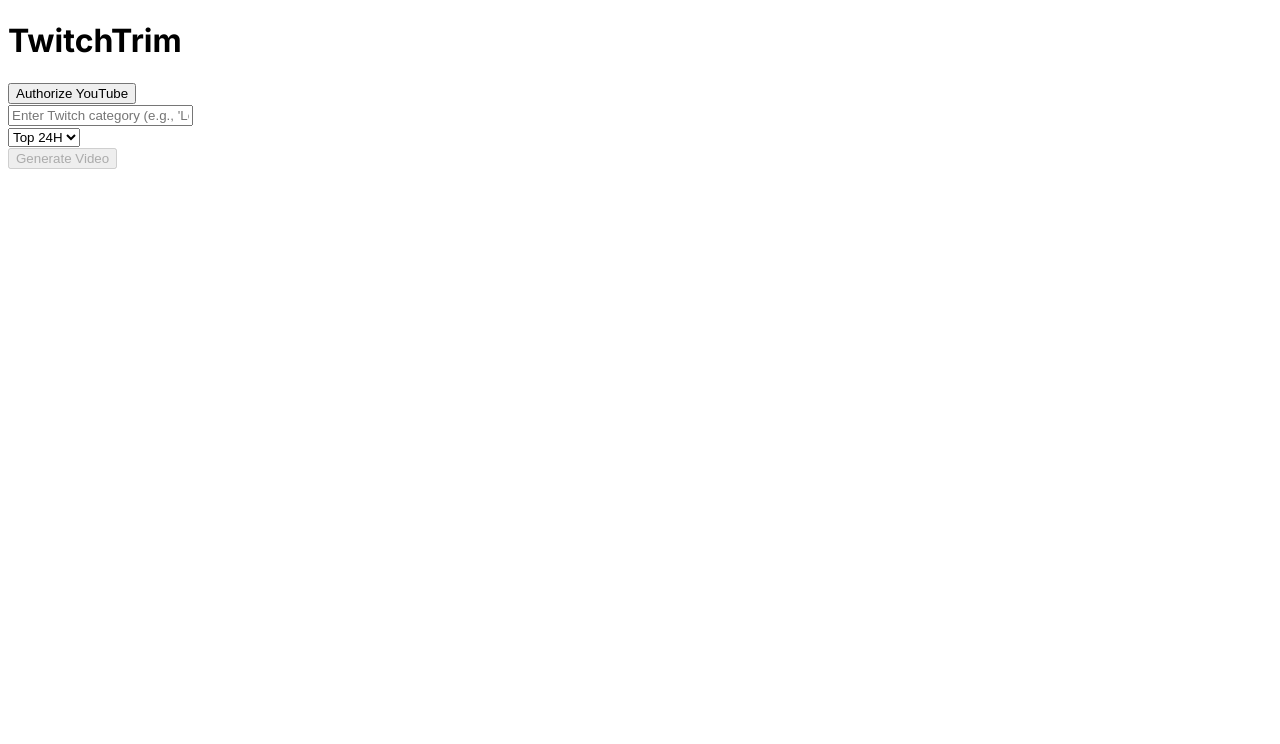
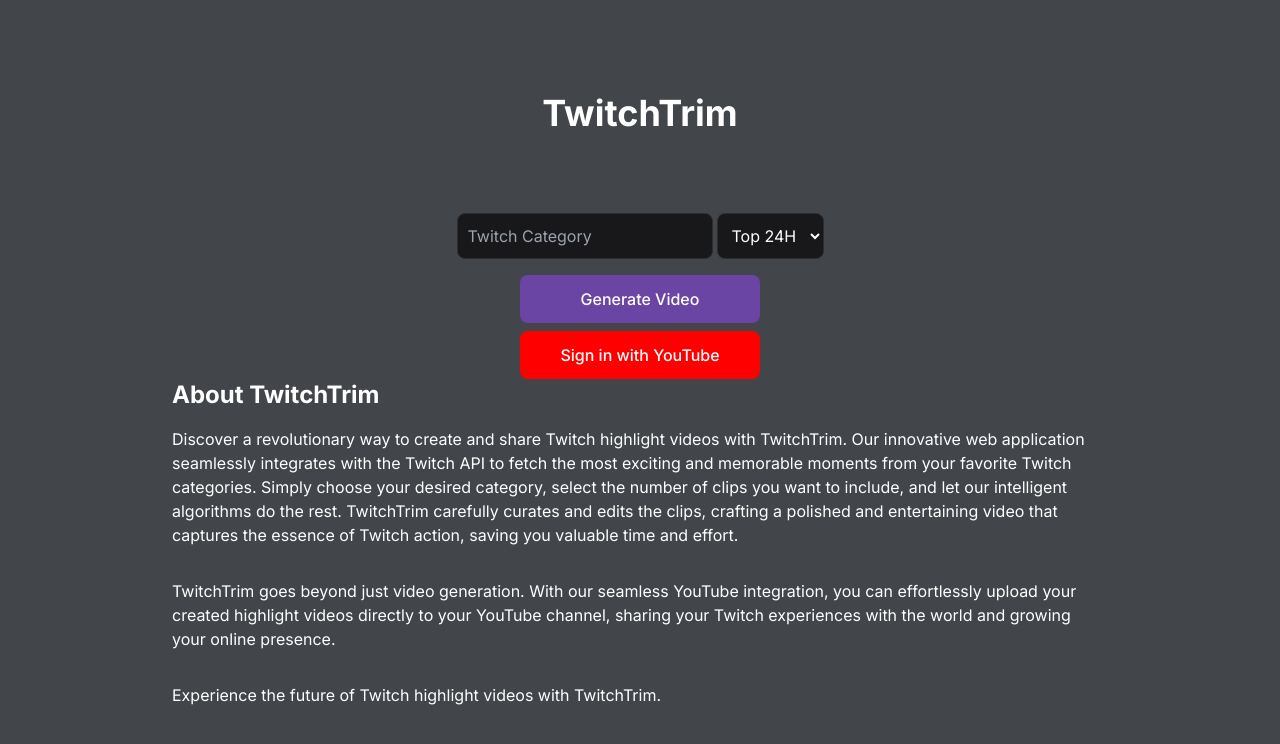
Before and after one commit to ivanr11/twitch-trim, a Next.js app in the folder twitchtrim/: page / in a window 1280 px wide. Shown: the top 744 px of the page. Built offline with nearby package versions, Linux system fonts and the light colour scheme; no server answers.

Commit message:
add styling

```diff
--- /dev/null
+++ b/twitchtrim/app/globals.css
@@ -0,0 +1,7 @@
+@tailwind base;
+@tailwind components;
+@tailwind utilities;
+
+body {
+	color: white;
+}
--- a/twitchtrim/app/layout.tsx
+++ b/twitchtrim/app/layout.tsx
@@ -1,3 +1,4 @@
+import "./globals.css";
 import type { Metadata } from "next";
 import { Inter } from "next/font/google";
 
--- a/twitchtrim/app/page.tsx
+++ b/twitchtrim/app/page.tsx
@@ -3,10 +3,42 @@
 
 export default function Home() {
 	return (
-		<main className="p-6">
-			<h1 className="text-2xl mb-4">TwitchTrim</h1>
-			<YouTubeAuthButton />
-			<VideoGenerator />
+		<main className="flex flex-col min-h-screen items-center justify-center bg-[#424549] py-8 px-4">
+			<div className="max-w-4xl mx-auto">
+				<h1 className="text-4xl font-bold text-white text-center mb-20">
+					TwitchTrim
+				</h1>
+				<VideoGenerator />
+				<YouTubeAuthButton />
+			</div>
+
+			<div className="w-3/4 mb-8">
+				<h2 className="text-2xl font-bold mb-4">About TwitchTrim</h2>
+				<p>
+					Discover a revolutionary way to create and share Twitch highlight
+					videos with TwitchTrim. Our innovative web application seamlessly
+					integrates with the Twitch API to fetch the most exciting and
+					memorable moments from your favorite Twitch categories. Simply choose
+					your desired category, select the number of clips you want to include,
+					and let our intelligent algorithms do the rest. TwitchTrim carefully
+					curates and edits the clips, crafting a polished and entertaining
+					video that captures the essence of Twitch action, saving you valuable
+					time and effort.
+				</p>
+			</div>
+
+			<div className="w-3/4 mb-8">
+				<p>
+					TwitchTrim goes beyond just video generation. With our seamless
+					YouTube integration, you can effortlessly upload your created
+					highlight videos directly to your YouTube channel, sharing your Twitch
+					experiences with the world and growing your online presence.
+				</p>
+			</div>
+
+			<div className="w-3/4">
+				<p>Experience the future of Twitch highlight videos with TwitchTrim.</p>
+			</div>
 		</main>
 	);
 }
--- a/twitchtrim/components/VideoGenerator.tsx
+++ b/twitchtrim/components/VideoGenerator.tsx
@@ -52,24 +52,36 @@
 	}
 
 	return (
-		<div className="">
-			<form onSubmit={handleGenerate} className="">
-				<div>
+		<div className="space-y-6">
+			{videoUrl && (
+				<div className="mb-8">
+					<video
+						controls
+						src={videoUrl}
+						className="w-full rounded-lg bg-[#18181b] shadow-lg"
+					/>
+					<a href={videoUrl} download className="">
+						Download Video
+					</a>
+				</div>
+			)}
+
+			<form onSubmit={handleGenerate} className="space-y-4">
+				<div className="flex gap-1 justify-center">
 					<input
 						type="text"
 						value={gameName}
 						onChange={(e) => setGameName(e.target.value)}
-						placeholder="Enter Twitch category (e.g., 'League of Legends')"
-						className=""
+						placeholder="Twitch Category"
+						className="w-max p-2.5 rounded-lg bg-[#18181b] border border-[#2d2d2d] text-white placeholder-gray-400 focus:outline-none focus:ring-2 focus:ring-[#9147ff] focus:border-transparent"
 						required
 					/>
-				</div>
-
-				<div>
 					<select
 						value={period}
 						onChange={(e) => setPeriod(e.target.value as TimePeriod)}
-						className=""
+						className="w-max p-2.5 rounded-lg bg-[#18181b] border border-[#2d2d2d]
+                                 text-white focus:outline-none focus:ring-2
+                                 focus:ring-[#9147ff] focus:border-transparent"
 					>
 						<option value="24h">Top 24H</option>
 						<option value="7d">Top 7D</option>
@@ -77,19 +89,18 @@
 					</select>
 				</div>
 
-				<button type="submit" disabled={isProcessing || !gameName} className="">
-					{isProcessing ? "Generating..." : "Generate Video"}
-				</button>
+				<div></div>
+				<div className="flex justify-center">
+					<button
+						type="submit"
+						disabled={isProcessing || !gameName}
+						className="w-60 p-3 mb-2 bg-[#9147ff] text-white rounded-lg font-medium
+                             hover:bg-[#772ce8] disabled:bg-[#9147ff]/50 disabled:cursor-not-allowed transition duration-150 ease-in-out"
+					>
+						{isProcessing ? "Generating..." : "Generate Video"}
+					</button>
+				</div>
 			</form>
-
-			{videoUrl && (
-				<div className="mt-4">
-					<video controls src={videoUrl} className="w-full rounded" />
-					<a href={videoUrl} download className="">
-						Download Video
-					</a>
-				</div>
-			)}
 		</div>
 	);
 }
--- a/twitchtrim/components/YouTubeAuthButton.tsx
+++ b/twitchtrim/components/YouTubeAuthButton.tsx
@@ -11,5 +11,15 @@
 		window.location.href = url;
 	}
 
-	return <button onClick={handleAuth}>Authorize YouTube</button>;
+	return (
+		<div className="flex justify-center">
+			<button
+				onClick={handleAuth}
+				className="w-60 p-3 bg-[#ff0000] text-white rounded-lg font-medium
+                     hover:bg-[#cc0000] transition duration-150 ease-in-out"
+			>
+				Sign in with YouTube
+			</button>
+		</div>
+	);
 }
```
